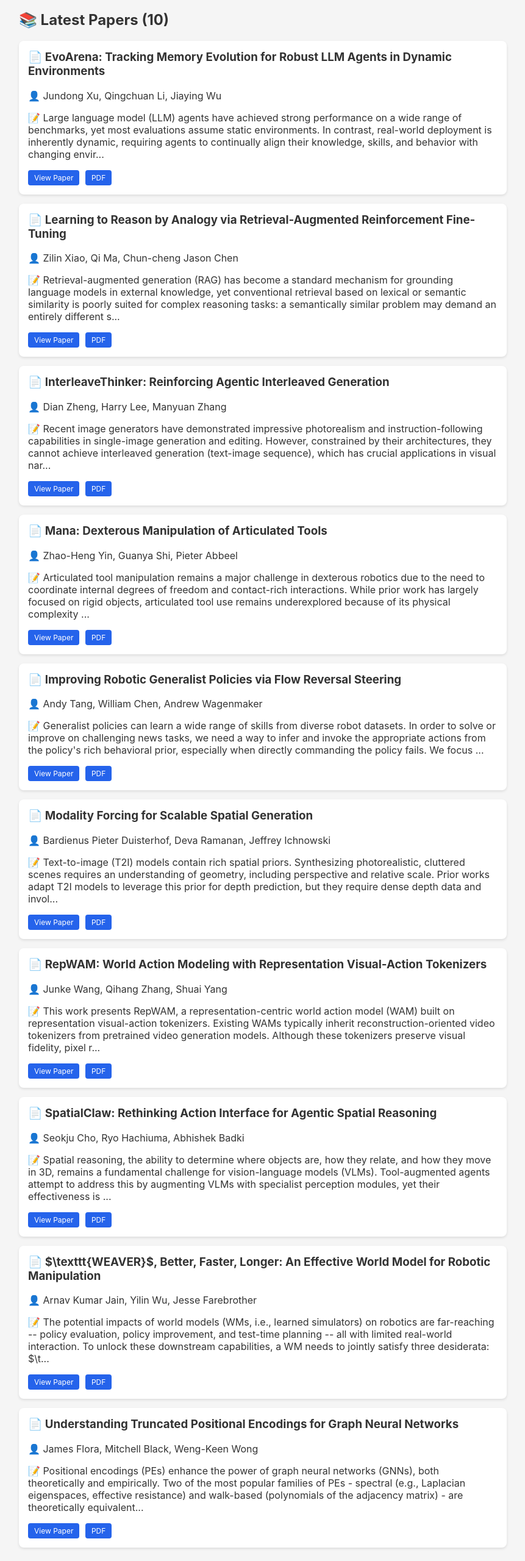
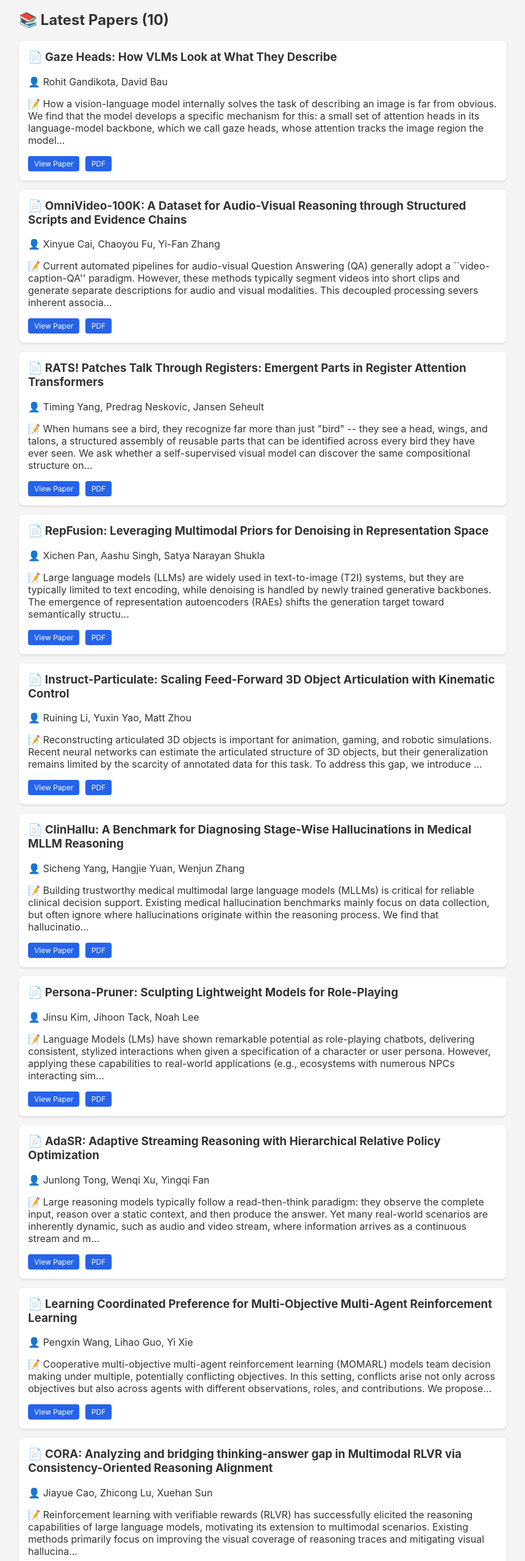
Before and after one commit to snow122/ai-daily-report, a plain HTML site: page index.html in a window 1280 px wide. Shown: the part 180-2740 px from the top of the page at 61% size, without its empty margins (209-1070 px from the left). Drawn offline with Linux system fonts and the light colour scheme.

Commit message:
deploy: 591365cb34b5073e92e5a1973b15cd0ff8d602ce

```diff
--- a/index.html
+++ b/index.html
@@ -2,7 +2,7 @@
 <html>
 <head>
     <meta charset="UTF-8">
-    <title>AI Daily Report - 2026-06-14</title>
+    <title>AI Daily Report - 2026-06-15</title>
     <style>
         body { font-family: -apple-system, sans-serif; max-width: 800px; margin: 0 auto; padding: 20px; background: #f5f5f5; color: #333; }
         .header { background: #2563eb; color: white; padding: 20px; border-radius: 8px; margin-bottom: 20px; }
@@ -15,80 +15,80 @@
 <body>
     <div class="header">
         <h1>🤖 AI Daily Report</h1>
-        <p>Date: 2026-06-14</p>
+        <p>Date: 2026-06-15</p>
     </div>
 
     <h2>📚 Latest Papers (10)</h2>
 
             <div class="card">
-                <h3>📄 EvoArena: Tracking Memory Evolution for Robust LLM Agents in Dynamic Environments</h3>
-                <p class="authors">👤 Jundong Xu, Qingchuan Li, Jiaying Wu</p>
-                <p class="abstract">📝 Large language model (LLM) agents have achieved strong performance on a wide range of benchmarks, yet most evaluations assume static environments. In contrast, real-world deployment is inherently dynamic, requiring agents to continually align their knowledge, skills, and behavior with changing envir...</p>
-                <a href="http://arxiv.org/abs/2606.13681v1" target="_blank" class="btn">View Paper</a>
-                <a href="https://arxiv.org/pdf/2606.13681v1" target="_blank" class="btn">PDF</a>
+                <h3>📄 Gaze Heads: How VLMs Look at What They Describe</h3>
+                <p class="authors">👤 Rohit Gandikota, David Bau</p>
+                <p class="abstract">📝 How a vision-language model internally solves the task of describing an image is far from obvious. We find that the model develops a specific mechanism for this: a small set of attention heads in its language-model backbone, which we call gaze heads, whose attention tracks the image region the model...</p>
+                <a href="http://arxiv.org/abs/2606.14703v1" target="_blank" class="btn">View Paper</a>
+                <a href="https://arxiv.org/pdf/2606.14703v1" target="_blank" class="btn">PDF</a>
             </div>
             <div class="card">
-                <h3>📄 Learning to Reason by Analogy via Retrieval-Augmented Reinforcement Fine-Tuning</h3>
-                <p class="authors">👤 Zilin Xiao, Qi Ma, Chun-cheng Jason Chen</p>
-                <p class="abstract">📝 Retrieval-augmented generation (RAG) has become a standard mechanism for grounding language models in external knowledge, yet conventional retrieval based on lexical or semantic similarity is poorly suited for complex reasoning tasks: a semantically similar problem may demand an entirely different s...</p>
-                <a href="http://arxiv.org/abs/2606.13680v1" target="_blank" class="btn">View Paper</a>
-                <a href="https://arxiv.org/pdf/2606.13680v1" target="_blank" class="btn">PDF</a>
+                <h3>📄 OmniVideo-100K: A Dataset for Audio-Visual Reasoning through Structured Scripts and Evidence Chains</h3>
+                <p class="authors">👤 Xinyue Cai, Chaoyou Fu, Yi-Fan Zhang</p>
+                <p class="abstract">📝 Current automated pipelines for audio-visual Question Answering (QA) generally adopt a ``video-caption-QA'' paradigm. However, these methods typically segment videos into short clips and generate separate descriptions for audio and visual modalities. This decoupled processing severs inherent associa...</p>
+                <a href="http://arxiv.org/abs/2606.14702v1" target="_blank" class="btn">View Paper</a>
+                <a href="https://arxiv.org/pdf/2606.14702v1" target="_blank" class="btn">PDF</a>
             </div>
             <div class="card">
-                <h3>📄 InterleaveThinker: Reinforcing Agentic Interleaved Generation</h3>
-                <p class="authors">👤 Dian Zheng, Harry Lee, Manyuan Zhang</p>
-                <p class="abstract">📝 Recent image generators have demonstrated impressive photorealism and instruction-following capabilities in single-image generation and editing. However, constrained by their architectures, they cannot achieve interleaved generation (text-image sequence), which has crucial applications in visual nar...</p>
-                <a href="http://arxiv.org/abs/2606.13679v1" target="_blank" class="btn">View Paper</a>
-                <a href="https://arxiv.org/pdf/2606.13679v1" target="_blank" class="btn">PDF</a>
+                <h3>📄 RATS! Patches Talk Through Registers: Emergent Parts in Register Attention Transformers</h3>
+                <p class="authors">👤 Timing Yang, Predrag Neskovic, Jansen Seheult</p>
+                <p class="abstract">📝 When humans see a bird, they recognize far more than just "bird" -- they see a head, wings, and talons, a structured assembly of reusable parts that can be identified across every bird they have ever seen. We ask whether a self-supervised visual model can discover the same compositional structure on...</p>
+                <a href="http://arxiv.org/abs/2606.14701v1" target="_blank" class="btn">View Paper</a>
+                <a href="https://arxiv.org/pdf/2606.14701v1" target="_blank" class="btn">PDF</a>
             </div>
             <div class="card">
-                <h3>📄 Mana: Dexterous Manipulation of Articulated Tools</h3>
-                <p class="authors">👤 Zhao-Heng Yin, Guanya Shi, Pieter Abbeel</p>
-                <p class="abstract">📝 Articulated tool manipulation remains a major challenge in dexterous robotics due to the need to coordinate internal degrees of freedom and contact-rich interactions. While prior work has largely focused on rigid objects, articulated tool use remains underexplored because of its physical complexity ...</p>
-                <a href="http://arxiv.org/abs/2606.13677v1" target="_blank" class="btn">View Paper</a>
-                <a href="https://arxiv.org/pdf/2606.13677v1" target="_blank" class="btn">PDF</a>
+                <h3>📄 RepFusion: Leveraging Multimodal Priors for Denoising in Representation Space</h3>
+                <p class="authors">👤 Xichen Pan, Aashu Singh, Satya Narayan Shukla</p>
+                <p class="abstract">📝 Large language models (LLMs) are widely used in text-to-image (T2I) systems, but they are typically limited to text encoding, while denoising is handled by newly trained generative backbones. The emergence of representation autoencoders (RAEs) shifts the generation target toward semantically structu...</p>
+                <a href="http://arxiv.org/abs/2606.14700v1" target="_blank" class="btn">View Paper</a>
+                <a href="https://arxiv.org/pdf/2606.14700v1" target="_blank" class="btn">PDF</a>
             </div>
             <div class="card">
-                <h3>📄 Improving Robotic Generalist Policies via Flow Reversal Steering</h3>
-                <p class="authors">👤 Andy Tang, William Chen, Andrew Wagenmaker</p>
-                <p class="abstract">📝 Generalist policies can learn a wide range of skills from diverse robot datasets. In order to solve or improve on challenging news tasks, we need a way to infer and invoke the appropriate actions from the policy's rich behavioral prior, especially when directly commanding the policy fails. We focus ...</p>
-                <a href="http://arxiv.org/abs/2606.13675v1" target="_blank" class="btn">View Paper</a>
-                <a href="https://arxiv.org/pdf/2606.13675v1" target="_blank" class="btn">PDF</a>
+                <h3>📄 Instruct-Particulate: Scaling Feed-Forward 3D Object Articulation with Kinematic Control</h3>
+                <p class="authors">👤 Ruining Li, Yuxin Yao, Matt Zhou</p>
+                <p class="abstract">📝 Reconstructing articulated 3D objects is important for animation, gaming, and robotic simulations. Recent neural networks can estimate the articulated structure of 3D objects, but their generalization remains limited by the scarcity of annotated data for this task. To address this gap, we introduce ...</p>
+                <a href="http://arxiv.org/abs/2606.14699v1" target="_blank" class="btn">View Paper</a>
+                <a href="https://arxiv.org/pdf/2606.14699v1" target="_blank" class="btn">PDF</a>
             </div>
             <div class="card">
-                <h3>📄 Modality Forcing for Scalable Spatial Generation</h3>
-                <p class="authors">👤 Bardienus Pieter Duisterhof, Deva Ramanan, Jeffrey Ichnowski</p>
-                <p class="abstract">📝 Text-to-image (T2I) models contain rich spatial priors. Synthesizing photorealistic, cluttered scenes requires an understanding of geometry, including perspective and relative scale. Prior works adapt T2I models to leverage this prior for depth prediction, but they require dense depth data and invol...</p>
-                <a href="http://arxiv.org/abs/2606.13676v1" target="_blank" class="btn">View Paper</a>
-                <a href="https://arxiv.org/pdf/2606.13676v1" target="_blank" class="btn">PDF</a>
+                <h3>📄 ClinHallu: A Benchmark for Diagnosing Stage-Wise Hallucinations in Medical MLLM Reasoning</h3>
+                <p class="authors">👤 Sicheng Yang, Hangjie Yuan, Wenjun Zhang</p>
+                <p class="abstract">📝 Building trustworthy medical multimodal large language models (MLLMs) is critical for reliable clinical decision support. Existing medical hallucination benchmarks mainly focus on data collection, but often ignore where hallucinations originate within the reasoning process. We find that hallucinatio...</p>
+                <a href="http://arxiv.org/abs/2606.14697v1" target="_blank" class="btn">View Paper</a>
+                <a href="https://arxiv.org/pdf/2606.14697v1" target="_blank" class="btn">PDF</a>
             </div>
             <div class="card">
-                <h3>📄 RepWAM: World Action Modeling with Representation Visual-Action Tokenizers</h3>
-                <p class="authors">👤 Junke Wang, Qihang Zhang, Shuai Yang</p>
-                <p class="abstract">📝 This work presents RepWAM, a representation-centric world action model (WAM) built on representation visual-action tokenizers. Existing WAMs typically inherit reconstruction-oriented video tokenizers from pretrained video generation models. Although these tokenizers preserve visual fidelity, pixel r...</p>
-                <a href="http://arxiv.org/abs/2606.13674v1" target="_blank" class="btn">View Paper</a>
-                <a href="https://arxiv.org/pdf/2606.13674v1" target="_blank" class="btn">PDF</a>
+                <h3>📄 Persona-Pruner: Sculpting Lightweight Models for Role-Playing</h3>
+                <p class="authors">👤 Jinsu Kim, Jihoon Tack, Noah Lee</p>
+                <p class="abstract">📝 Language Models (LMs) have shown remarkable potential as role-playing chatbots, delivering consistent, stylized interactions when given a specification of a character or user persona. However, applying these capabilities to real-world applications (e.g., ecosystems with numerous NPCs interacting sim...</p>
+                <a href="http://arxiv.org/abs/2606.14695v1" target="_blank" class="btn">View Paper</a>
+                <a href="https://arxiv.org/pdf/2606.14695v1" target="_blank" class="btn">PDF</a>
             </div>
             <div class="card">
-                <h3>📄 SpatialClaw: Rethinking Action Interface for Agentic Spatial Reasoning</h3>
-                <p class="authors">👤 Seokju Cho, Ryo Hachiuma, Abhishek Badki</p>
-                <p class="abstract">📝 Spatial reasoning, the ability to determine where objects are, how they relate, and how they move in 3D, remains a fundamental challenge for vision-language models (VLMs). Tool-augmented agents attempt to address this by augmenting VLMs with specialist perception modules, yet their effectiveness is ...</p>
-                <a href="http://arxiv.org/abs/2606.13673v1" target="_blank" class="btn">View Paper</a>
-                <a href="https://arxiv.org/pdf/2606.13673v1" target="_blank" class="btn">PDF</a>
+                <h3>📄 AdaSR: Adaptive Streaming Reasoning with Hierarchical Relative Policy Optimization</h3>
+                <p class="authors">👤 Junlong Tong, Wenqi Xu, Yingqi Fan</p>
+                <p class="abstract">📝 Large reasoning models typically follow a read-then-think paradigm: they observe the complete input, reason over a static context, and then produce the answer. Yet many real-world scenarios are inherently dynamic, such as audio and video stream, where information arrives as a continuous stream and m...</p>
+                <a href="http://arxiv.org/abs/2606.14694v1" target="_blank" class="btn">View Paper</a>
+                <a href="https://arxiv.org/pdf/2606.14694v1" target="_blank" class="btn">PDF</a>
             </div>
             <div class="card">
-                <h3>📄 $\texttt{WEAVER}$, Better, Faster, Longer: An Effective World Model for Robotic Manipulation</h3>
-                <p class="authors">👤 Arnav Kumar Jain, Yilin Wu, Jesse Farebrother</p>
-                <p class="abstract">📝 The potential impacts of world models (WMs, i.e., learned simulators) on robotics are far-reaching -- policy evaluation, policy improvement, and test-time planning -- all with limited real-world interaction. To unlock these downstream capabilities, a WM needs to jointly satisfy three desiderata: $\t...</p>
-                <a href="http://arxiv.org/abs/2606.13672v1" target="_blank" class="btn">View Paper</a>
-                <a href="https://arxiv.org/pdf/2606.13672v1" target="_blank" class="btn">PDF</a>
+                <h3>📄 Learning Coordinated Preference for Multi-Objective Multi-Agent Reinforcement Learning</h3>
+                <p class="authors">👤 Pengxin Wang, Lihao Guo, Yi Xie</p>
+                <p class="abstract">📝 Cooperative multi-objective multi-agent reinforcement learning (MOMARL) models team decision making under multiple, potentially conflicting objectives. In this setting, conflicts arise not only across objectives but also across agents with different observations, roles, and contributions. We propose...</p>
+                <a href="http://arxiv.org/abs/2606.14693v1" target="_blank" class="btn">View Paper</a>
+                <a href="https://arxiv.org/pdf/2606.14693v1" target="_blank" class="btn">PDF</a>
             </div>
             <div class="card">
-                <h3>📄 Understanding Truncated Positional Encodings for Graph Neural Networks</h3>
-                <p class="authors">👤 James Flora, Mitchell Black, Weng-Keen Wong</p>
-                <p class="abstract">📝 Positional encodings (PEs) enhance the power of graph neural networks (GNNs), both theoretically and empirically. Two of the most popular families of PEs - spectral (e.g., Laplacian eigenspaces, effective resistance) and walk-based (polynomials of the adjacency matrix) - are theoretically equivalent...</p>
-                <a href="http://arxiv.org/abs/2606.13671v1" target="_blank" class="btn">View Paper</a>
-                <a href="https://arxiv.org/pdf/2606.13671v1" target="_blank" class="btn">PDF</a>
+                <h3>📄 CORA: Analyzing and bridging thinking-answer gap in Multimodal RLVR via Consistency-Oriented Reasoning Alignment</h3>
+                <p class="authors">👤 Jiayue Cao, Zhicong Lu, Xuehan Sun</p>
+                <p class="abstract">📝 Reinforcement learning with verifiable rewards (RLVR) has successfully elicited the reasoning capabilities of large language models, motivating its extension to multimodal scenarios. Existing methods primarily focus on improving the visual coverage of reasoning traces and mitigating visual hallucina...</p>
+                <a href="http://arxiv.org/abs/2606.14691v1" target="_blank" class="btn">View Paper</a>
+                <a href="https://arxiv.org/pdf/2606.14691v1" target="_blank" class="btn">PDF</a>
             </div>
 
     <h2>📰 News & Updates</h2>
```
